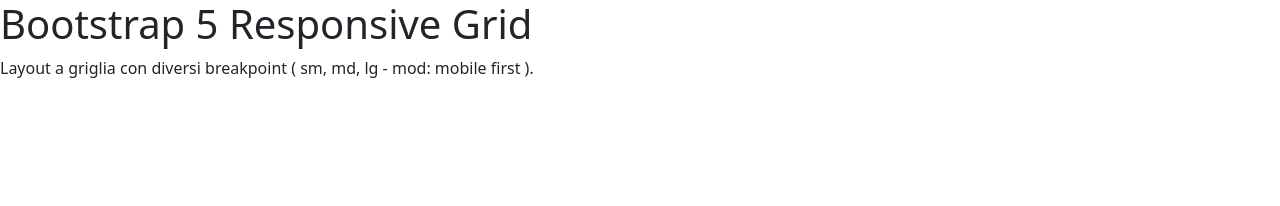
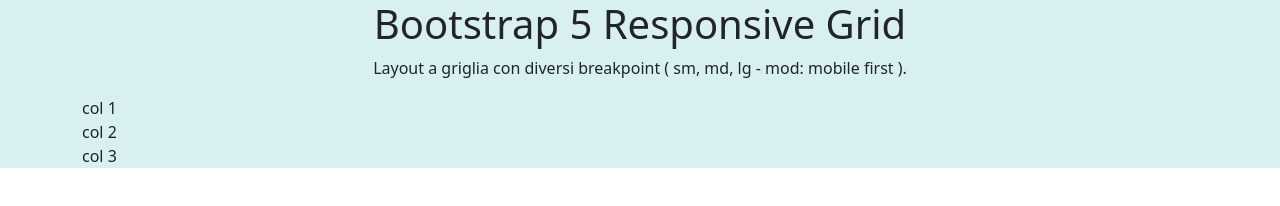
Before and after one commit to GioiPronesti/htmlcss-bootstrap-layout, a plain HTML site: page index.html in a window 1280 px wide. Drawn offline with nearby package versions, Linux system fonts and the light colour scheme.

Commit message:
added container structure

```diff
--- a/css/style.css
+++ b/css/style.css
@@ -0,0 +1,8 @@
+
+.color-box {
+    background-color: rgb(216, 240, 240);
+}
+
+.debug .row ♪{
+     border: 1px solid rgb(219, 68, 48);
+}
--- a/index.html
+++ b/index.html
@@ -8,13 +8,29 @@
     <link href="https://cdn.jsdelivr.net/npm/bootstrap@5.3.3/dist/css/bootstrap.min.css" rel="stylesheet" integrity="sha384-QWTKZyjpPEjISv5WaRU9OFeRpok6YctnYmDr5pNlyT2bRjXh0JMhjY6hW+ALEwIH" crossorigin="anonymous">
 </head>
 <body>
-    <section>
+    <section class="container-fluid  color-box debug">
 
-    <h1>Bootstrap 5 Responsive Grid</h1>
+    <h1 class="text-center" >Bootstrap 5 Responsive Grid</h1>
 
-    <p>Layout a griglia con diversi breakpoint ( sm, md, lg - mod: mobile first ).</p>
+    <p class="text-center" >Layout a griglia con diversi breakpoint ( sm, md, lg - mod: mobile first ).</p>
 
+     <div class="container">
+        <div class="row">
+            <div class="col">col 1</div>
+        </div>
+     </div>
 
+     <div class="container">
+        <div class="row">
+            <div class="col">col 2 </div>
+        </div>
+     </div>
+
+     <div class="container">
+        <div class="row">
+            <div class="col">col 3</div>
+        </div>
+     </div>
 
     </section>
 
```
